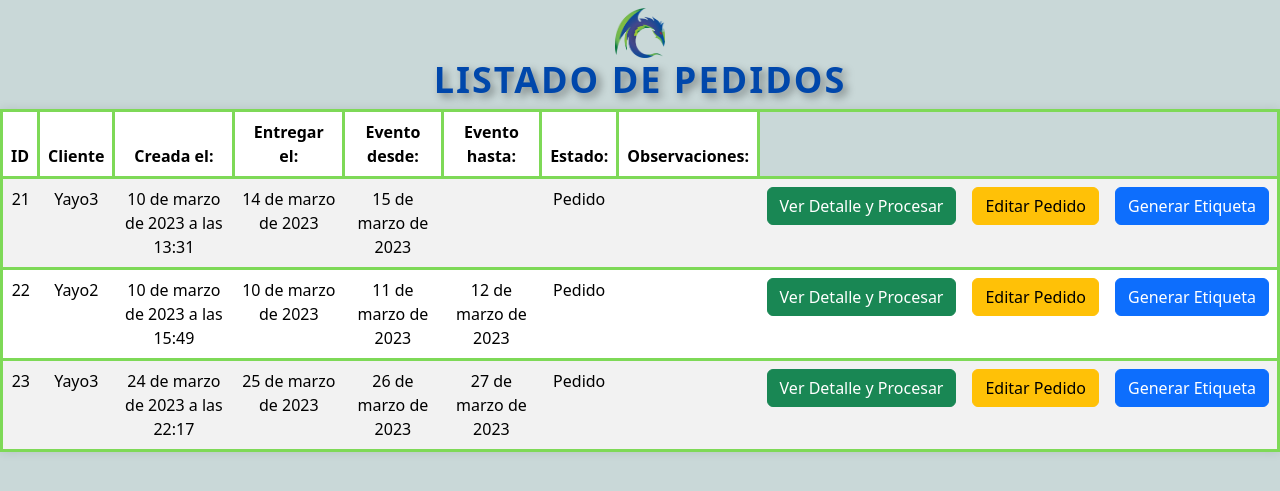
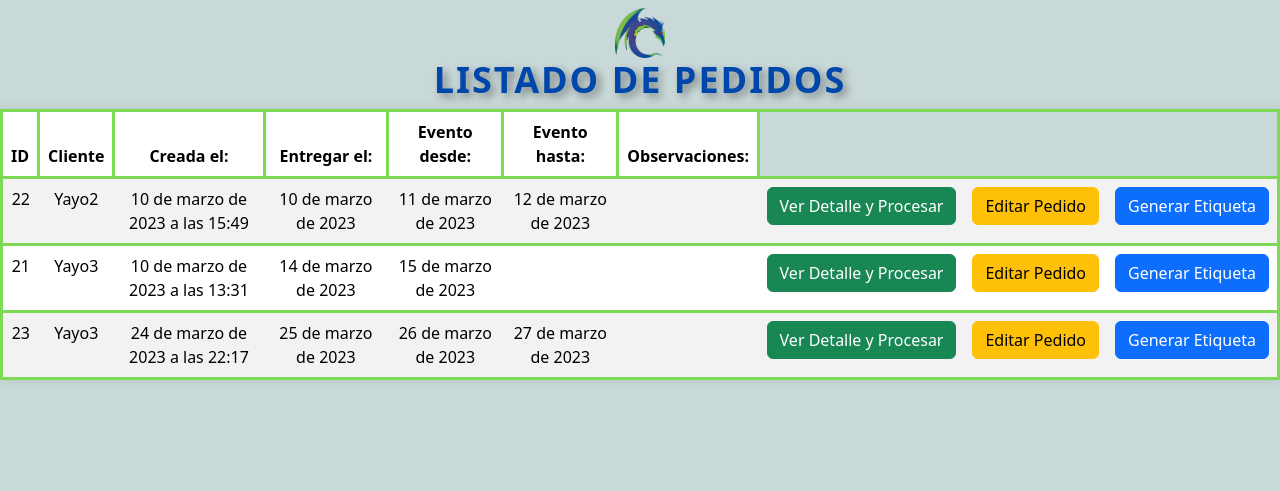
Before and after one commit to lcastillo1486/ControlRadios, a Django app: page /salidas/ in a window 1280 px wide. Shown: the part 56-547 px from the top of the page. Run offline with Django 4.2, Linux system fonts and the light colour scheme; data comes from the database, SQL or seed files in the repository; some libraries are stand-ins or nearby versions.

Commit message:
cambios_luis_jose

```diff
--- a/movimientos/templates/salidas.html
+++ b/movimientos/templates/salidas.html
@@ -79,9 +79,6 @@
                             Evento hasta:
                         </th>
                         <th>
-                            Estado:
-                        </th>
-                        <th>
                             Observaciones:
                         </th>
                     </tr>
@@ -98,7 +95,6 @@
                         <td>{{c.fecha_entrega}}</td>
                         <td>{{c.fecha_evento_desde}}</td>
                         <td>{{c.fecha_evento_hasta|default:""}}</td>
-                        <td>{{c.estado}}</td>
                         <td>{{c.observaciones}}</td>
                         <td><a href='/detalleOrden/{{c.id}}' class="btn btn-success">Ver Detalle y Procesar</a></td>
                         <td><a href='/editarOrden/{{c.id}}' class="btn btn-warning">Editar Pedido</a></td>
--- a/movimientos/views.py
+++ b/movimientos/views.py
@@ -176,13 +176,13 @@ def entradatotal(request, id, id_orden):
 def salidas(request):
     fecha_actual = datetime.date.today()
     fecha_tope = datetime.date.today() + timedelta(days=2)
-    ordenes = ordenRegistro.objects.filter(estado_id = 2)
+    ordenes = ordenRegistro.objects.filter(estado_id = 2).order_by('fecha_entrega')
     return render(request, 'salidas.html', {"listaOrdenes": ordenes, "fecha_actal":fecha_actual, "fecha_tope":fecha_tope})
 
 def ordenesProcesadas(request):
     # ordenes = ordenRegistro.objects.filter(estado_id = 5)
     # return render(request, 'ordenesProcesadas.html', {"listaOrdenes": ordenes})
-    ordenes = vista_ordenes_procesadas.objects.all()
+    ordenes = vista_ordenes_procesadas.objects.all().order_by('fecha_entrega')
     return render(request, 'ordenesProcesadas.html', {"listaOrdenes": ordenes})
 
 def ordenesCerradas(request):
```
